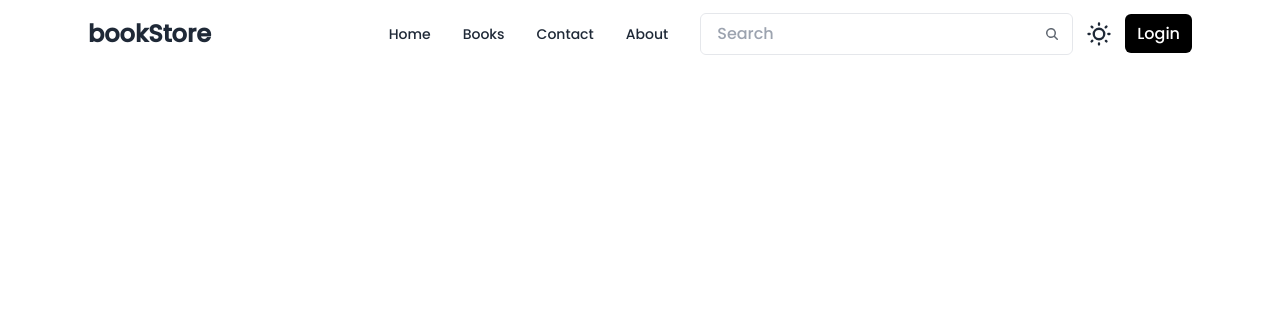
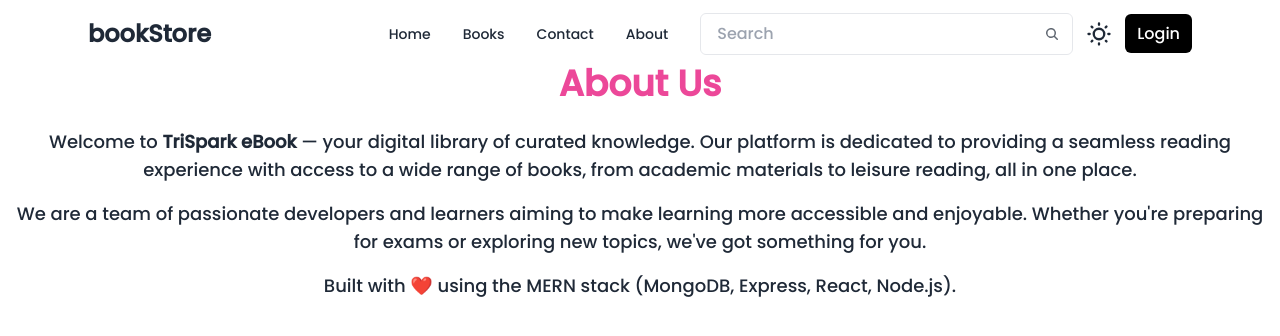
Before and after one commit to Gaurav051003/Book-Frontend, a React (Vite) app: page /about in a window 1280 px wide. Shown: the top 336 px of the page. Built offline with nearby package versions, Linux system fonts and the light colour scheme.

Commit message:
add about pages

```diff
--- a/src/App.jsx
+++ b/src/App.jsx
@@ -6,6 +6,8 @@ import Navbar from "./components/Navbar";
 import { Toaster } from "react-hot-toast";
 import { useAuth } from "./context/AuthProvider";
 import Courses from "./courses/Courses";
+import About from "./components/About";
+
 
 
 
@@ -20,6 +22,7 @@ function App() {
           <Route path="/" element={<Home />} />
           <Route path="/book" element={authUser ? <Courses /> : <Navigate to="/signup" />} />
           <Route path="/signup" element={<Signup />} />
+          <Route path="/about" element={<About />} />
         </Routes>
 
         <Toaster />
--- /dev/null
+++ b/src/components/About.jsx
@@ -0,0 +1,23 @@
+import React from 'react';
+
+function About() {
+  return (
+    <div className="max-w-screen-xl mx-auto px-4 py-16 text-center dark:bg-slate-900 dark:text-white">
+      <h1 className="text-4xl font-bold mb-6 text-pink-500">About Us</h1>
+      <p className="text-lg leading-7 mb-4">
+        Welcome to <strong>TriSpark eBook</strong> — your digital library of curated knowledge.
+        Our platform is dedicated to providing a seamless reading experience with access to a wide range of books,
+        from academic materials to leisure reading, all in one place.
+      </p>
+      <p className="text-lg leading-7 mb-4">
+        We are a team of passionate developers and learners aiming to make learning more accessible and enjoyable.
+        Whether you're preparing for exams or exploring new topics, we've got something for you.
+      </p>
+      <p className="text-lg leading-7">
+        Built with ❤️ using the MERN stack (MongoDB, Express, React, Node.js).
+      </p>
+    </div>
+  );
+}
+
+export default About;
```
